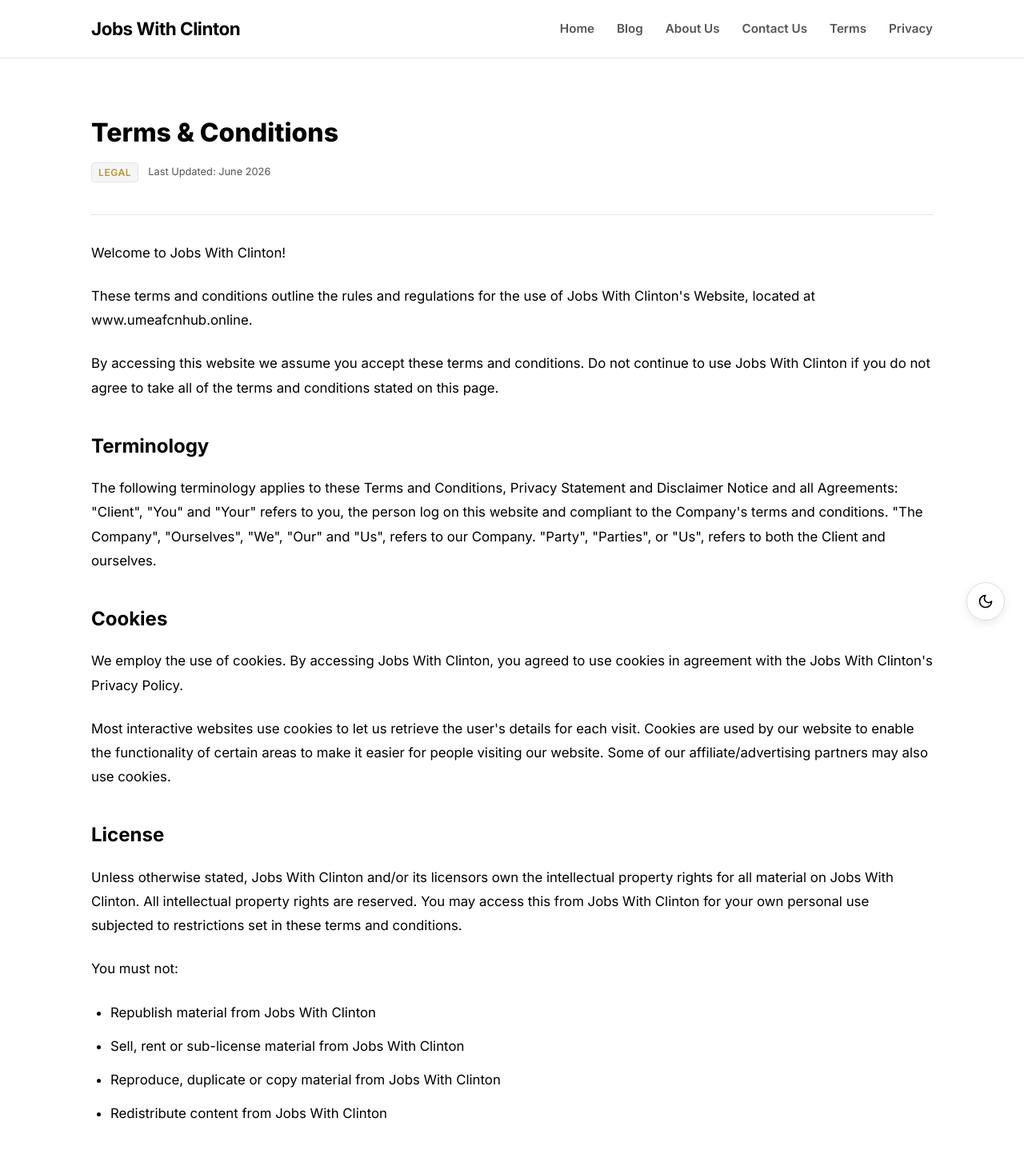
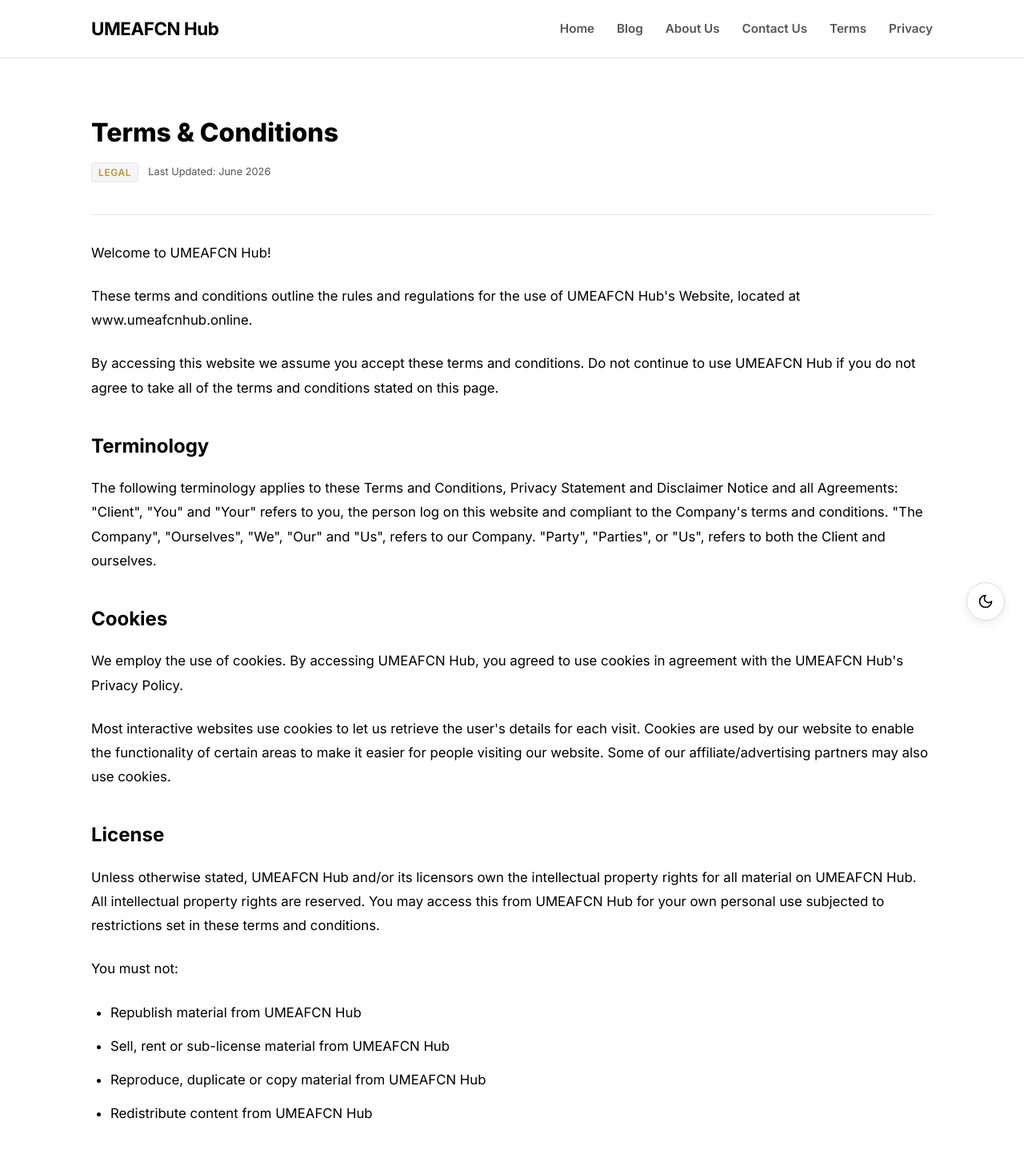
Before and after one commit to umeaclinton/UMEAFCN-Hub, a Next.js app: page /terms in a window 1280 px wide. Shown: the top 1453 px of the page at 80% size. Built offline with nearby package versions, Linux system fonts and the light colour scheme.

Commit message:
feat: implement core site pages, navigation layout, and global components

```diff
--- a/src/app/blog/page.tsx
+++ b/src/app/blog/page.tsx
@@ -7,7 +7,7 @@ import type { Metadata } from 'next';
 export const revalidate = 0;
 
 export const metadata: Metadata = {
-  title: 'Career Advice Blog | Jobs With Clinton',
+  title: 'Career Advice Blog | UMEAFCN Hub',
   description: 'Read the latest professional career guides, CV optimization tips, graduate trainee hacks, and fully-funded scholarship search strategies.',
 };
 
--- a/src/app/contact/page.tsx
+++ b/src/app/contact/page.tsx
@@ -2,8 +2,8 @@ import type { Metadata } from 'next';
 import Link from 'next/link';
 
 export const metadata: Metadata = {
-  title: 'Contact Us | Jobs With Clinton',
-  description: 'Reach out to Jobs With Clinton for advertising inquiries, feedback, or support regarding job opportunities.',
+  title: 'Contact Us | UMEAFCN Hub',
+  description: 'Reach out to UMEAFCN Hub for advertising inquiries, feedback, or support regarding job opportunities.',
 };
 
 export default function ContactPage() {
--- a/src/app/layout.tsx
+++ b/src/app/layout.tsx
@@ -8,7 +8,7 @@ import ThemeToggle from "@/components/ThemeToggle";
 const inter = Inter({ subsets: ["latin"] });
 
 export const metadata: Metadata = {
-  title: "Jobs With Clinton",
+  title: "UMEAFCN Hub",
   description: "Automated job listings and news",
 };
 
--- a/src/app/post/[slug]/page.tsx
+++ b/src/app/post/[slug]/page.tsx
@@ -31,7 +31,7 @@ export async function generateMetadata({ params }: { params: Promise<{ slug: str
   const plainTextContent = post.content.replace(/<[^>]+>/g, '').substring(0, 160) + '...';
 
   return {
-    title: `${post.title} | Jobs With Clinton`,
+    title: `${post.title} | UMEAFCN Hub`,
     description: plainTextContent,
     openGraph: {
       title: post.title,
--- a/src/app/terms/page.tsx
+++ b/src/app/terms/page.tsx
@@ -2,8 +2,8 @@ import type { Metadata } from 'next';
 import Link from 'next/link';
 
 export const metadata: Metadata = {
-  title: 'Terms & Conditions | Jobs With Clinton',
-  description: 'Terms and Conditions of service for Jobs With Clinton.',
+  title: 'Terms & Conditions | UMEAFCN Hub',
+  description: 'Terms and Conditions of service for UMEAFCN Hub.',
 };
 
 export default function TermsPage() {
@@ -18,12 +18,12 @@ export default function TermsPage() {
       </header>
 
       <div className="post-content">
-        <p>Welcome to Jobs With Clinton!</p>
+        <p>Welcome to UMEAFCN Hub!</p>
         <p>
-          These terms and conditions outline the rules and regulations for the use of Jobs With Clinton's Website, located at www.umeafcnhub.online.
+          These terms and conditions outline the rules and regulations for the use of UMEAFCN Hub's Website, located at www.umeafcnhub.online.
         </p>
         <p>
-          By accessing this website we assume you accept these terms and conditions. Do not continue to use Jobs With Clinton if you do not agree to take all of the terms and conditions stated on this page.
+          By accessing this website we assume you accept these terms and conditions. Do not continue to use UMEAFCN Hub if you do not agree to take all of the terms and conditions stated on this page.
         </p>
 
         <h2>Terminology</h2>
@@ -33,7 +33,7 @@ export default function TermsPage() {
 
         <h2>Cookies</h2>
         <p>
-          We employ the use of cookies. By accessing Jobs With Clinton, you agreed to use cookies in agreement with the Jobs With Clinton's Privacy Policy.
+          We employ the use of cookies. By accessing UMEAFCN Hub, you agreed to use cookies in agreement with the UMEAFCN Hub's Privacy Policy.
         </p>
         <p>
           Most interactive websites use cookies to let us retrieve the user's details for each visit. Cookies are used by our website to enable the functionality of certain areas to make it easier for people visiting our website. Some of our affiliate/advertising partners may also use cookies.
@@ -41,19 +41,19 @@ export default function TermsPage() {
 
         <h2>License</h2>
         <p>
-          Unless otherwise stated, Jobs With Clinton and/or its licensors own the intellectual property rights for all material on Jobs With Clinton. All intellectual property rights are reserved. You may access this from Jobs With Clinton for your own personal use subjected to restrictions set in these terms and conditions.
+          Unless otherwise stated, UMEAFCN Hub and/or its licensors own the intellectual property rights for all material on UMEAFCN Hub. All intellectual property rights are reserved. You may access this from UMEAFCN Hub for your own personal use subjected to restrictions set in these terms and conditions.
         </p>
         <p>You must not:</p>
         <ul>
-          <li>Republish material from Jobs With Clinton</li>
-          <li>Sell, rent or sub-license material from Jobs With Clinton</li>
-          <li>Reproduce, duplicate or copy material from Jobs With Clinton</li>
-          <li>Redistribute content from Jobs With Clinton</li>
+          <li>Republish material from UMEAFCN Hub</li>
+          <li>Sell, rent or sub-license material from UMEAFCN Hub</li>
+          <li>Reproduce, duplicate or copy material from UMEAFCN Hub</li>
+          <li>Redistribute content from UMEAFCN Hub</li>
         </ul>
 
         <h2>Content Liability & Disclaimers</h2>
         <p>
-          Jobs With Clinton is an aggregator that lists job postings, descriptions, and recruitment information compiled using AI technology and public sources.
+          UMEAFCN Hub is an aggregator that lists job postings, descriptions, and recruitment information compiled using AI technology and public sources.
         </p>
         <ul>
           <li><strong>Accuracy:</strong> While we strive to ensure the accuracy of the job listings, we do not warrant their completeness, correctness, or availability. The responsibility for verifying application methods, contact emails, and job authenticity lies solely with the user/applicant.</li>
--- a/src/components/Footer.tsx
+++ b/src/components/Footer.tsx
@@ -7,7 +7,7 @@ export default function Footer() {
         <div className="footer-grid">
           {/* About Section */}
           <div className="footer-section about">
-            <h3>Jobs With Clinton</h3>
+            <h3>UMEAFCN Hub</h3>
             <p>
               Your premium, automated portal for discovering real-time job listings, parsed and expanded with state-of-the-art AI technology.
             </p>
@@ -37,7 +37,7 @@ export default function Footer() {
         </div>
 
         <div className="footer-bottom">
-          <p>&copy; {new Date().getFullYear()} Jobs With Clinton. All rights reserved.</p>
+          <p>&copy; {new Date().getFullYear()} UMEAFCN Hub. All rights reserved.</p>
         </div>
       </div>
     </footer>
--- a/src/components/Header.tsx
+++ b/src/components/Header.tsx
@@ -18,7 +18,7 @@ export default function Header() {
     <header className="site-header">
       <div className="header-container container">
         <div className="logo">
-          <Link href="/">Jobs With Clinton</Link>
+          <Link href="/">UMEAFCN Hub</Link>
         </div>
 
         {/* Desktop Navigation */}
```
Also changed, not shown: src/app/about/page.tsx (+4 -4 lines), src/app/privacy/page.tsx (+8 -8 lines).
